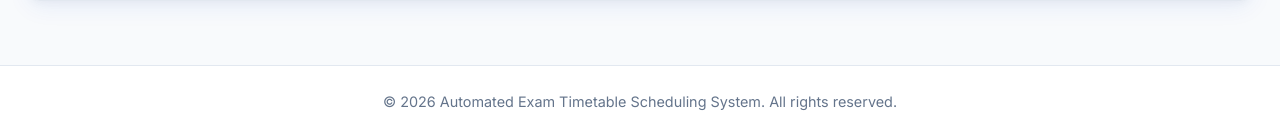
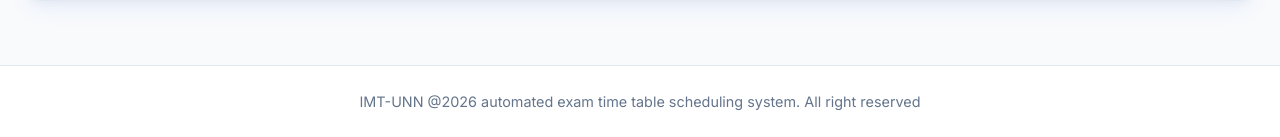
Before and after one commit to Kingsley2697/exam-timetable-imt-unn, a PHP site: page /index.php in a window 1280 px wide. Shown: the part 792-929 px from the top of the page. Run offline with PHP 8.4, Linux system fonts and the light colour scheme; data comes from the database, SQL or seed files in the repository; data that the repository does not hold is empty.

Commit message:
Update footer text to IMT-UNN @2026 automated exam time table scheduling system. All right reserved

```diff
--- a/includes/footer.php
+++ b/includes/footer.php
@@ -5,7 +5,7 @@
 
 <footer class="footer">
   <div class="footer-container">
-    <p>&copy; <?php echo date('Y'); ?> Automated Exam Timetable Scheduling System. All rights reserved.</p>
+    <p>IMT-UNN @<?php echo date('Y'); ?> automated exam time table scheduling system. All right reserved</p>
   </div>
 </footer>
 
```
